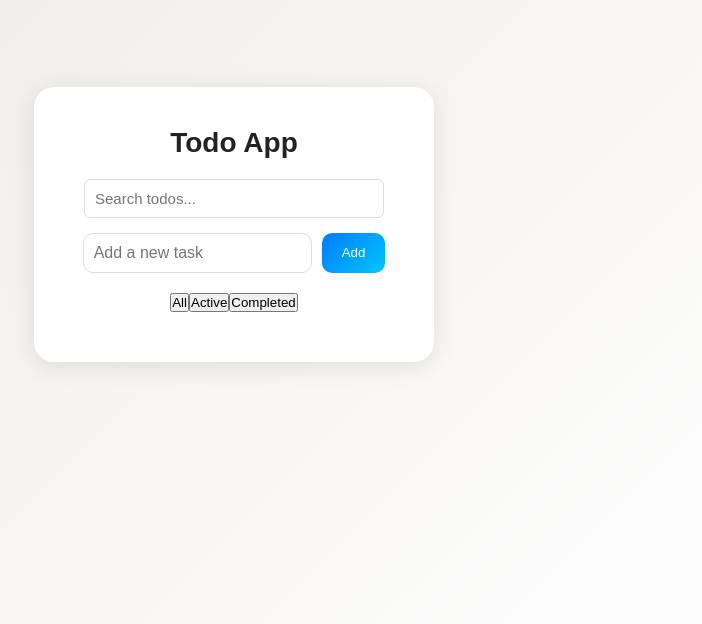
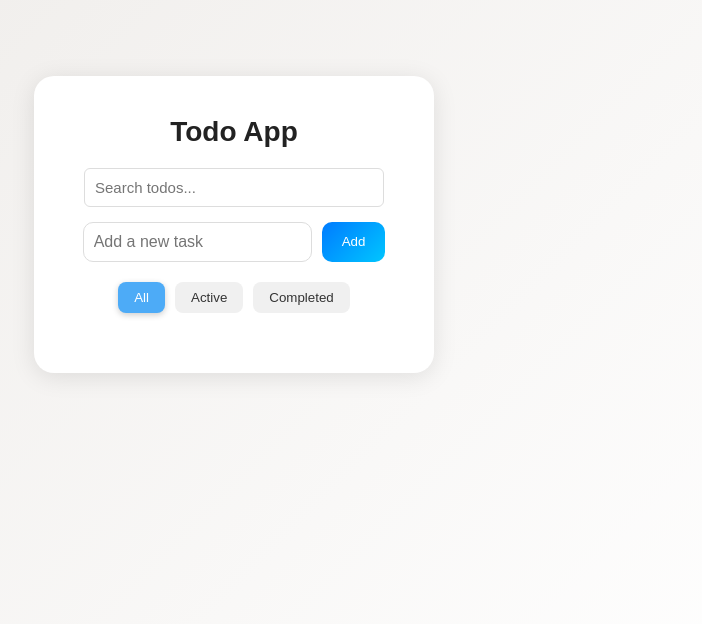
Before and after one commit to melikerensoysal/todo-react, a React (Vite) app: page / in a window 1280 px wide. Shown: the part 176-800 px from the top of the page, without its empty margins (406-1108 px from the left). Built offline with nearby package versions, Linux system fonts and the light colour scheme.

Commit message:
style: improve design of filter buttons in todo app

```diff
--- a/src/style.css
+++ b/src/style.css
@@ -154,3 +154,32 @@ body {
   border: 1px solid #ddd;
   font-size: 15px;
 }
+
+.filters {
+  display: flex;
+  justify-content: center;
+  margin: 20px 0;
+  gap: 10px;
+}
+
+.filters button {
+  padding: 8px 16px;
+  border: none;
+  border-radius: 8px;
+  background-color: #f0f0f0;
+  color: #333;
+  font-weight: 500;
+  cursor: pointer;
+  transition: all 0.3s ease;
+}
+
+.filters button:hover {
+  background-color: #d1e7ff;
+  transform: scale(1.05);
+}
+
+.filters button.active {
+  background-color: #4dabf7;
+  color: white;
+  box-shadow: 0 2px 6px rgba(0, 0, 0, 0.2);
+}
```
